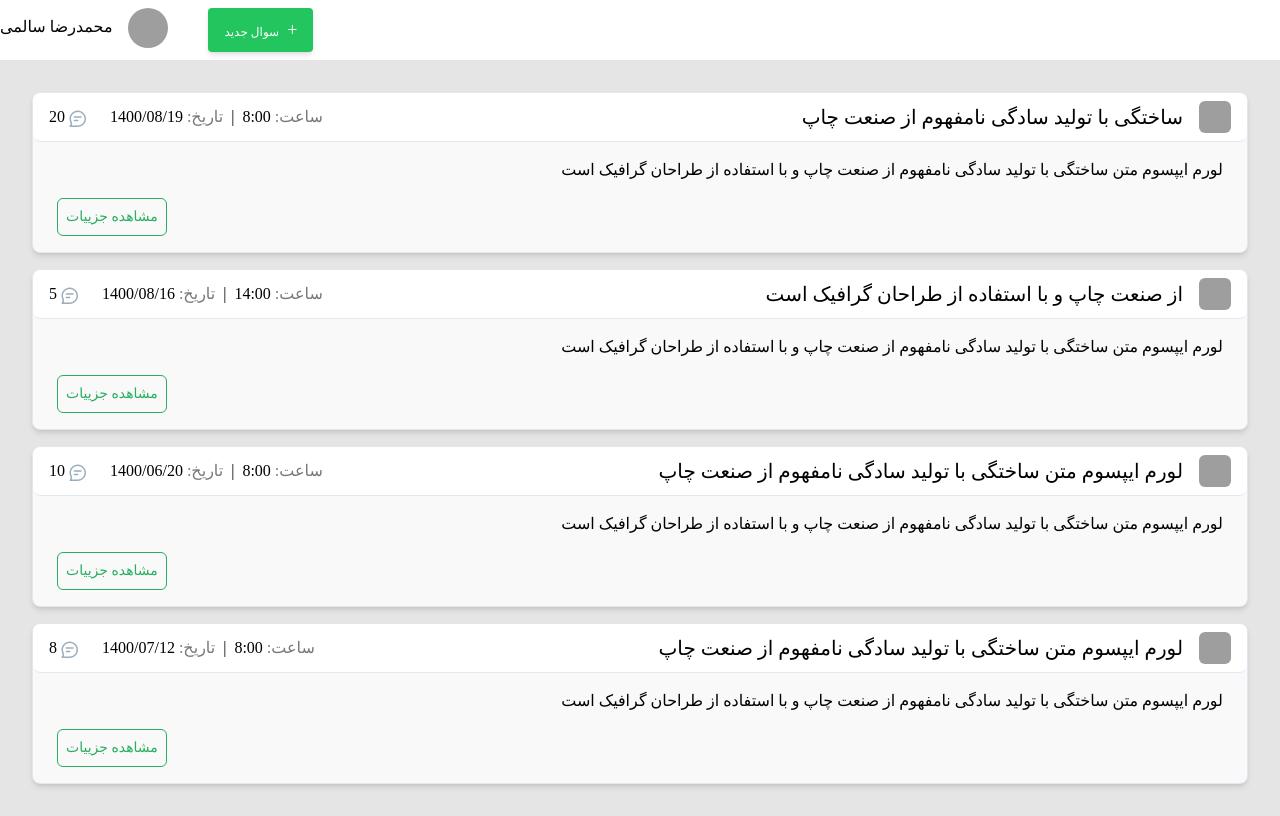
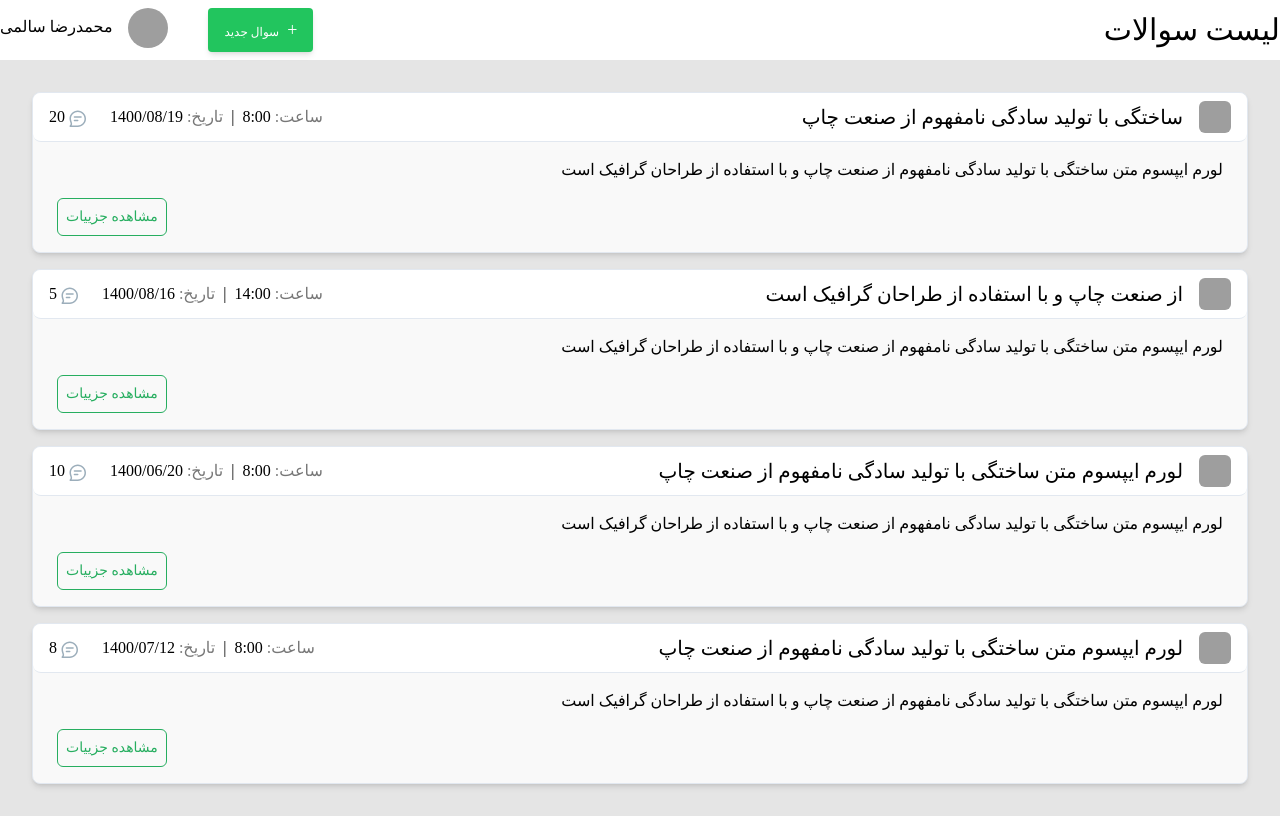
Before and after one commit to reza-salemi/karnameh_task, a React (Create React App) app: page / in a window 1280 px wide. Built offline with nearby package versions, Linux system fonts and the light colour scheme; data requests are answered from the project's data file; grey boxes are pictures that could not be loaded; a small style sheet from the web is missing.

Commit message:
update: dynamic header title

```diff
--- a/src/components/layouts/layout.tsx
+++ b/src/components/layouts/layout.tsx
@@ -1,10 +1,10 @@
 import { Outlet } from "react-router-dom";
 import Header from "./header";
 
-const Layout = () => {
+const Layout = ({ headerTitle }: { headerTitle: string }) => {
   return (
     <div className="flex flex-col min-h-screen bg-[#E5E5E5] font-yekan">
-      <Header />
+      <Header title={headerTitle} />
 
       <main className="px-8 mb-4">
         <Outlet />
```
